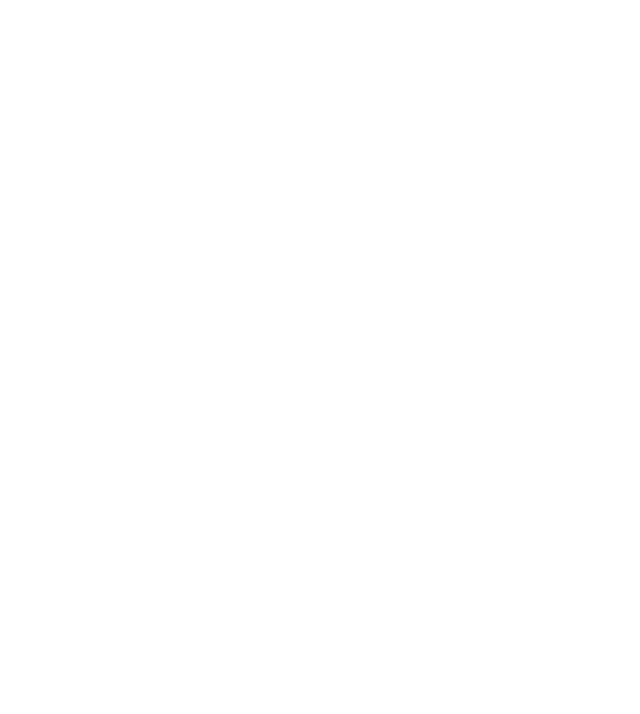
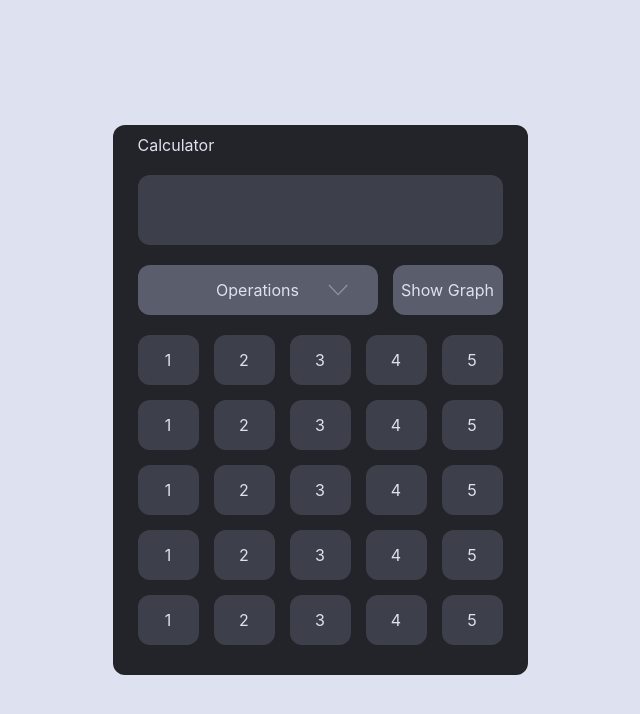
Before and after one commit to h4jj/Calculator-COMP354, a React (Create React App) app in the folder calculator/: page / in a window 1280 px wide. Shown: the top 714 px of the page, without its empty margins (320-960 px from the left). Built offline with nearby package versions, Linux system fonts and the light colour scheme.

Commit message:
components built

```diff
--- /dev/null
+++ b/calculator/src/App.css
@@ -0,0 +1,94 @@
+.App {
+    height: 100vh;
+    display: flex;
+    align-items: center;
+    justify-content: center;
+    background-color: #DEE1EF;
+}
+
+.btn {
+    border-radius: 12px;
+    height: 50px;
+    display: flex;
+    align-items: center;
+    justify-content: center;
+}
+
+
+.light {
+    background-color: #5A5D6C;
+    color: #DEE1EF;
+}
+
+.dark {
+    background-color: #3D3F4A;
+}
+
+.calculator-container {
+    background-color: #23242A;
+    border-radius: 12px;
+    display: flex;
+    flex-direction: column;
+    align-items: center;
+    justify-content: center;
+    padding: 10px 25px;
+    row-gap: 20px;
+}
+
+.operations {
+    width: 240px;
+    display: grid;
+    grid-template-columns: 25% 50% 25%;
+    height: 50px;
+    border-radius: 12px;
+    align-items: center;
+}
+
+.operations p {
+    grid-column: 2 / 3;
+    margin: 0;
+    text-align: center;
+}
+
+.operations img {
+    margin-left: 10px;
+}
+
+.show-graph {
+    width: 110px;
+}
+
+.upper-container {
+    display: flex;
+    align-items: center;
+    justify-content: center;
+    column-gap: 15px;
+}
+
+.header {
+    display: flex;
+    align-items: center;
+    justify-content: flex-start;
+    width: 100%;
+}
+
+.header p {
+    margin: 0;
+    color: #DEE1EF;
+}
+
+.display-container {
+    height: 70px;
+    width: 100%;
+    border-radius: 12px;
+    color: #DEE1EF;
+}
+
+.lower-container {
+    display: grid;
+    align-items: center;
+    grid-template-columns: repeat(5, 1fr);
+    row-gap: 15px;
+    column-gap: 15px;
+    width: 100%;
+}
--- a/calculator/src/App.js
+++ b/calculator/src/App.js
@@ -1,9 +1,66 @@
+import './App.css'
+import optionsLogo from './assets/options.svg'
+import InputButton from './components/inputButton';
 
 
 function App() {
+
+  const TOTAL_INPUT_BUTTONS = 30
+
   return (
     <div className="App">
+      <div className="calculator-container">
+        <div className="header">
+          <img />
+          <p>Calculator</p>
+        </div>
 
+        <div className="display-container dark">
+
+        </div>
+        <div className="upper-container">
+          <div className="light operations">
+            <p>
+              Operations
+            </p>
+            <img src={optionsLogo} />
+          </div>
+          <div className="btn light show-graph">
+            <p>Show Graph</p>
+          </div>
+        </div>
+        <div className='lower-container'>
+          <InputButton text={"1"} />
+          <InputButton text={"2"} />
+          <InputButton text={"3"} />
+          <InputButton text={"4"} />
+          <InputButton text={"5"} />
+          <InputButton text={"1"} />
+          <InputButton text={"2"} />
+          <InputButton text={"3"} />
+          <InputButton text={"4"} />
+          <InputButton text={"5"} />
+          <InputButton text={"1"} />
+          <InputButton text={"2"} />
+          <InputButton text={"3"} />
+          <InputButton text={"4"} />
+          <InputButton text={"5"} />
+          <InputButton text={"1"} />
+          <InputButton text={"2"} />
+          <InputButton text={"3"} />
+          <InputButton text={"4"} />
+          <InputButton text={"5"} />
+          <InputButton text={"1"} />
+          <InputButton text={"2"} />
+          <InputButton text={"3"} />
+          <InputButton text={"4"} />
+          <InputButton text={"5"} />
+        </div>
+        <div>
+
+        </div>
+
+      </div>
     </div>
   );
 }
--- /dev/null
+++ b/calculator/src/components/inputButton/index.jsx
@@ -0,0 +1,21 @@
+import React from 'react'
+
+const InputButton = ({text, light}) => {
+  return (
+    <div
+        style={{
+            display: 'flex',
+            alignItems: 'center',
+            justifyContent: 'center',
+            borderRadius: '12px',
+            backgroundColor: `${light ? '#5A5D6C' : '#3D3F4A'}`,
+            height: '50px',
+            width: '100%'
+        }}
+    >
+        <p style={{color: '#DEE1EF', margin: 0}}>{text}</p>
+    </div>
+  )
+}
+
+export default InputButton
```
Also changed, not shown: calculator/src/assets/options.svg (added).
